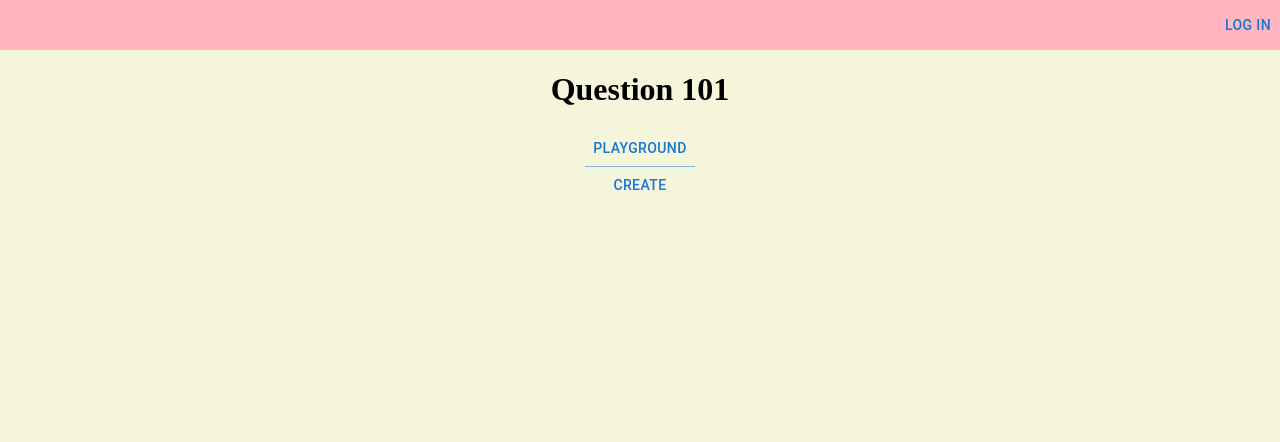
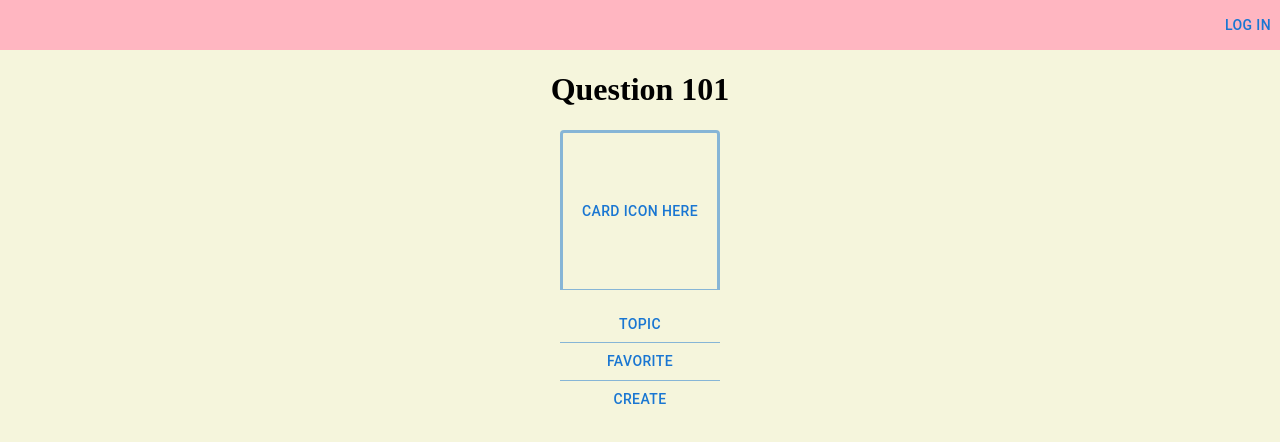
Before and after one commit to vickertan/Question101, a React (Vite) app: page / in a window 1280 px wide. Shown: the top 442 px of the page. Built offline with nearby package versions, Linux system fonts and the light colour scheme; no server answers.

Commit message:
Add new selection in menu

```diff
--- a/src/MenuSelection.jsx
+++ b/src/MenuSelection.jsx
@@ -1,7 +1,5 @@
 import { useRef } from "react";
-import Button from "@mui/material/Button";
-import ButtonGroup from "@mui/material/ButtonGroup";
-import Box from "@mui/material/Box";
+import { Button, ButtonGroup, Box } from "@mui/material";
 import CreateModal from "./CreateModal";
 
 export default function MenuSelection() {
@@ -23,7 +21,15 @@ export default function MenuSelection() {
         aria-label="vertical contained button group"
         variant="text"
       >
-        <Button>Playground</Button>
+        <Button
+          sx={{ border: "solid", height: "10rem", width: "10rem", mb: 2 }}
+        >
+          Card Icon here
+        </Button>
+        <Button>Topic</Button>
+        <Button>Favorite</Button>
+
+        {/* Only show Create menu selection for verified user */}
         <Button onClick={handleOpen}>Create</Button>
       </ButtonGroup>
       <CreateModal ref={modalRef} />
```
